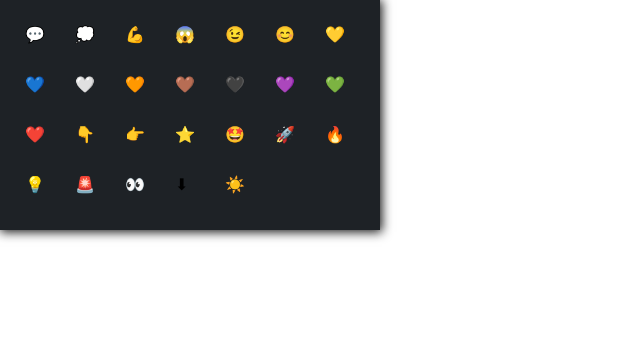
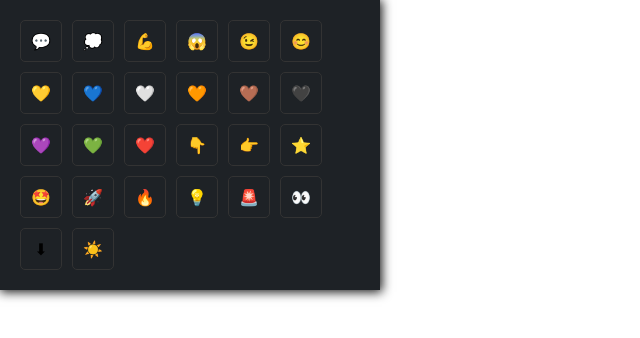
Before and after one commit to laisfrigerio/copy-emoji-to-clipboard, a browser extension: page index.html in a window 1280 px wide. Shown: the whole page, without its empty margins (0-640 px from the left). Drawn offline with Linux system fonts and the light colour scheme.

Commit message:
emoji - border, hover, activer

```diff
--- a/app.css
+++ b/app.css
@@ -20,9 +20,22 @@
 }
 
 .emoji {
+  align-items: center;
+  border: 1px solid #333333;
+  border-radius: 5px;
   cursor: pointer;
+  display: flex;
+  justify-content: center;
   height: 30px;
+  margin: 5px;
+  padding: 5px;
   width: 30px;
-  padding: 5px;
-  margin: 5px;
 }
+
+.emoji:hover{
+  background: #333333;
+}
+.emoji:active{
+  background: #1e2226;
+
+}
```
